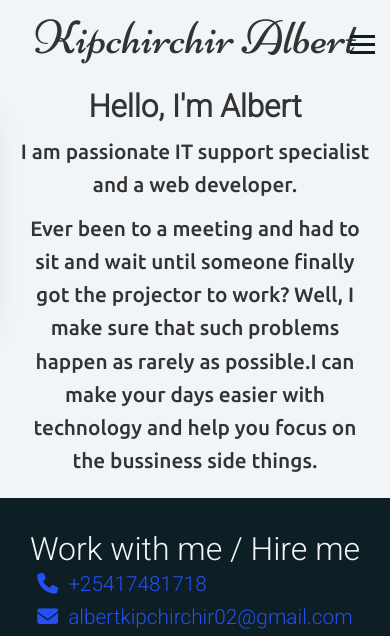
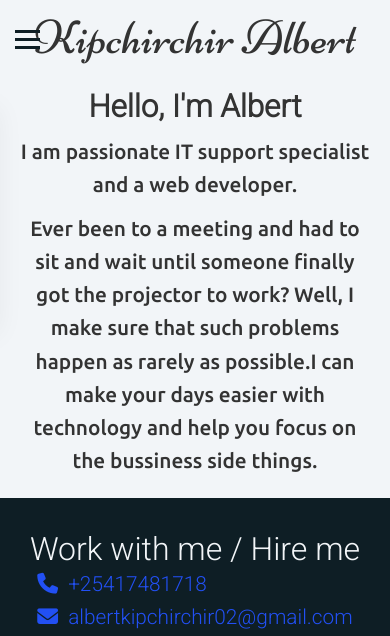
Before and after one commit to kipchirchiralb/portfolio, a plain HTML site: page index.html in a window 390 px wide. Shown: the top 636 px of the page. Drawn offline with Linux system fonts and the light colour scheme.

Commit message:
pushed nav button to left from right

```diff
--- a/css/style.css
+++ b/css/style.css
@@ -345,8 +345,8 @@ i:hover {
         display: block;
         cursor: pointer;
         position: absolute;
-        right: 15px;
-        top: 30px;
+        left: 15px;
+        top: 25px;
     }
     .hamburger.active .bar:nth-child(2) {
         opacity: 0;
```
